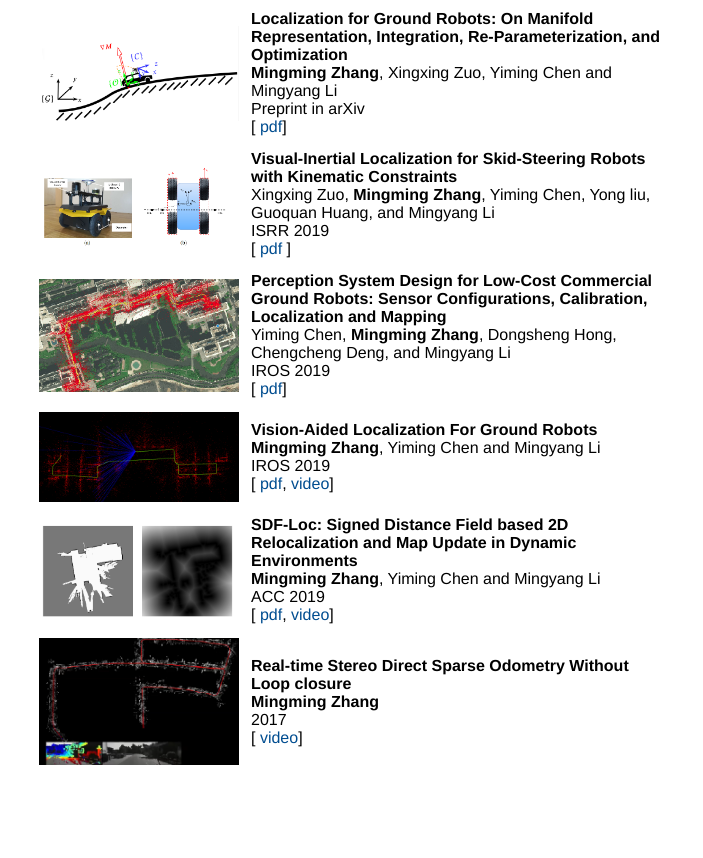
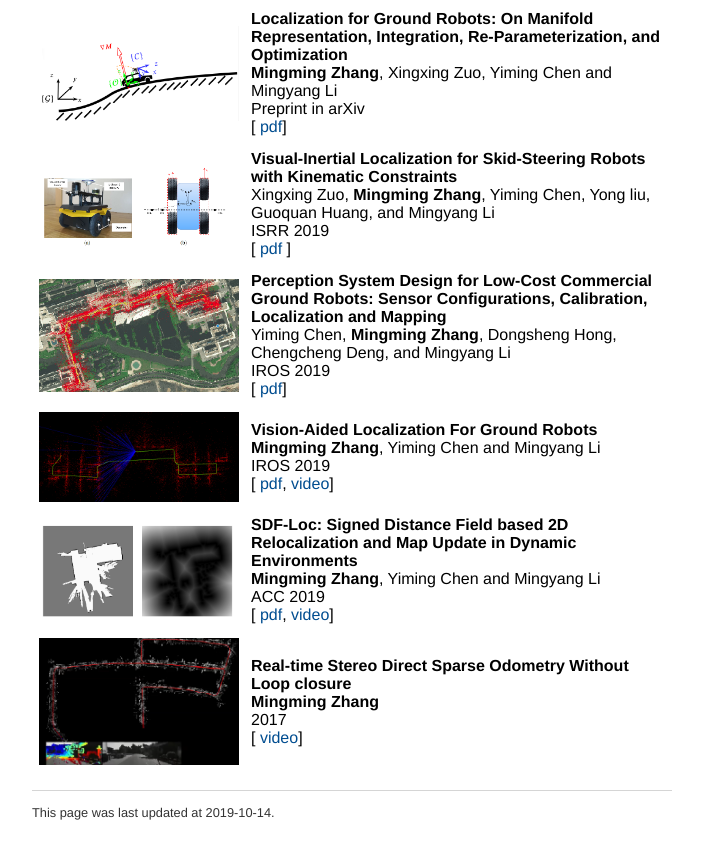
Before and after one commit to hitcm/hitcm.github.io, a plain HTML site: page index.html in a window 1280 px wide. Shown: the part 590-1448 px from the top of the page, without its empty margins (288-991 px from the left). Drawn offline with Linux system fonts and the light colour scheme.

Commit message:
add date

```diff
--- a/index.html
+++ b/index.html
@@ -55,4 +55,5 @@ specifically visual localization for ground vehicles, large scale visual mapping
 		</div><!-- /.container -->
     		<br>
 	</body>
+	<footer><p>This page was last updated at 2019-10-14.</p></footer>
 </html>
```
